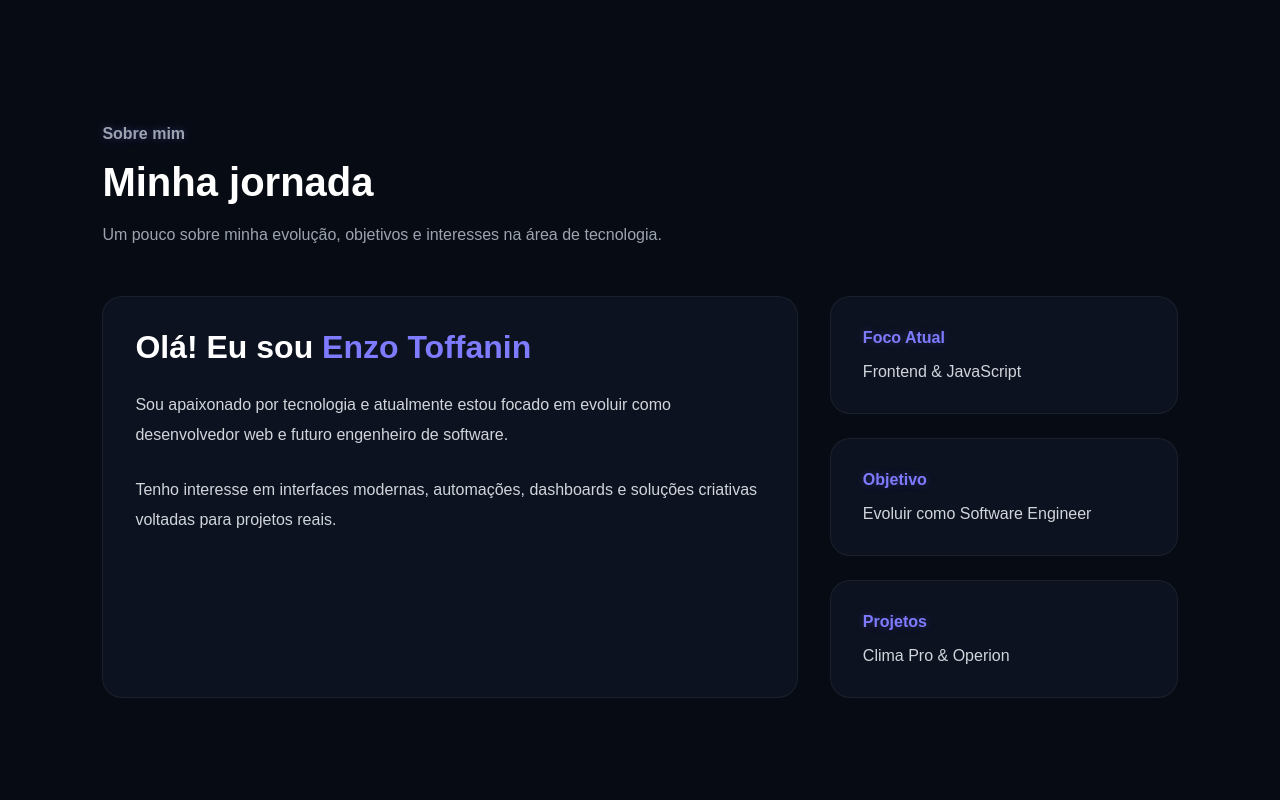
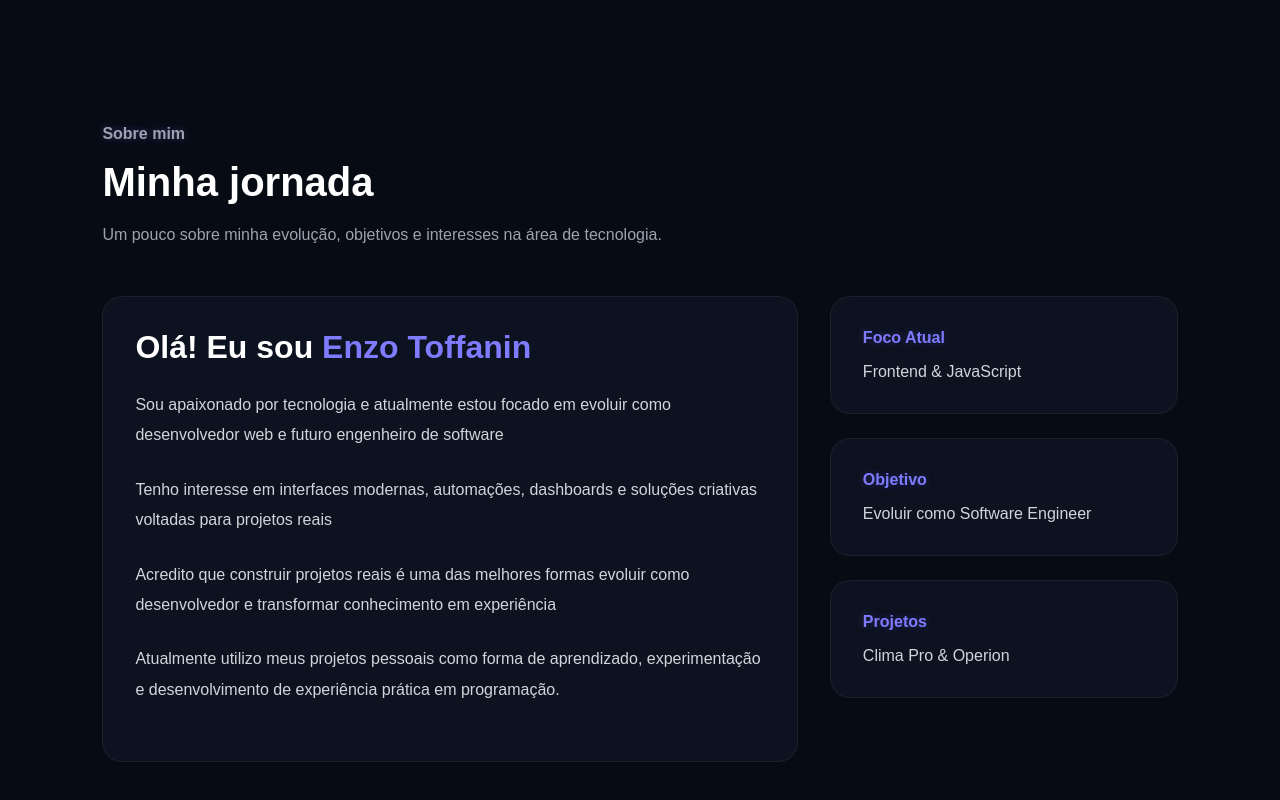
Before and after one commit to etoffanin/enzotoffanin-dev, a plain HTML site: page index.html in a window 1280 px wide. Shown: the part 1625-2425 px from the top of the page. Before the commit the page ends 2403 px from the top, so only its background shows below. Drawn offline with Linux system fonts and the light colour scheme.

Commit message:
adiciona mais infromações na seção sobre mim

```diff
--- a/index.html
+++ b/index.html
@@ -170,12 +170,22 @@
 
           <p>
             Sou apaixonado por tecnologia e atualmente estou focado em evoluir
-            como desenvolvedor web e futuro engenheiro de software.
+            como desenvolvedor web e futuro engenheiro de software
           </p>
 
           <p>
             Tenho interesse em interfaces modernas, automações, dashboards
-            e soluções criativas voltadas para projetos reais.
+            e soluções criativas voltadas para projetos reais
+          </p>
+
+          <p>
+            Acredito que construir projetos reais é uma das melhores formas
+            evoluir como desenvolvedor e transformar conhecimento em experiência
+          </p>
+
+          <p>
+            Atualmente utilizo meus projetos pessoais como forma de aprendizado,
+            experimentação e desenvolvimento de experiência prática em programação.
           </p>
         </div>
 
```
